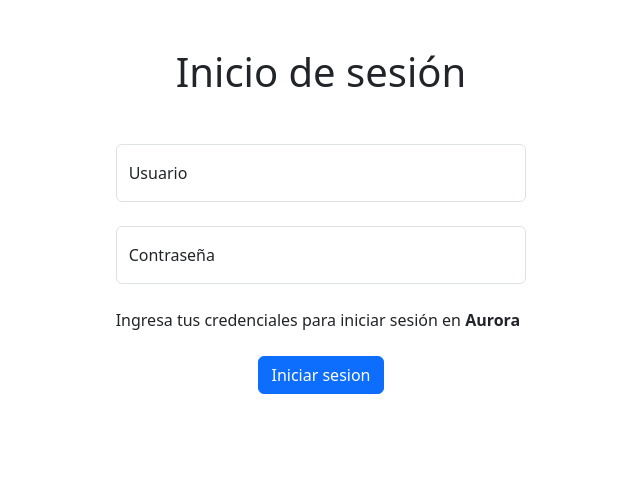
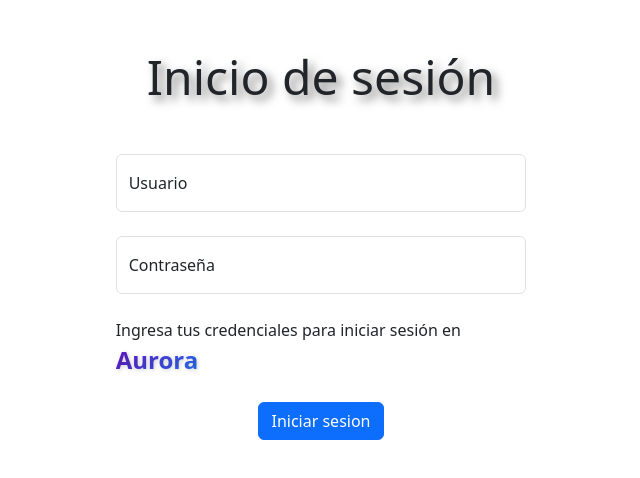
Before and after one commit to Juan-PAP/FrontDoo, a Vue app: page /login in a window 1280 px wide. Shown: the top 478 px of the page, without its empty margins (319-959 px from the left). Built offline with nearby package versions, Linux system fonts and the light colour scheme.

Commit message:
conexion login home

```diff
--- a/src/App.vue
+++ b/src/App.vue
@@ -1,11 +1,12 @@
 <script setup lang="ts">
 import Navbar from './components/Navbar.vue';
+
 import { show } from './modules/state';
 </script>
 
 <template>
 
-  <Navbar v-if="show"></Navbar>
+  <Navbar v-if ="show"></Navbar>
 
   <RouterView></RouterView>
 
--- a/src/components/Login.vue
+++ b/src/components/Login.vue
@@ -1,6 +1,7 @@
 <script setup lang="ts">
 import { reactive, ref } from 'vue';
 import { show } from '../modules/state';
+import router from '../router';
 
 interface Login {
     username: string;
@@ -22,8 +23,13 @@ function send () {
     if (!validate()){
         return console.log("error")
     }
-    show.value = true;
+    if (form.username == "Jkila" && form.password == "Kijuampa"){
+        router.push('/home')
+        show.value = true;
 
+    } else{
+        show.value = false;
+    }
     console.log("Formulario valido: ", form.password, form.username)
 }
 
@@ -56,4 +62,16 @@ function send () {
 </template>
 
 <style scoped>
+.title {
+    font-size: 300%;
+    text-shadow: 5px 5px 10px rgba(0,0,0,0.5);
+}
+
+.aurora {
+    font-size: 150%;
+    background: linear-gradient(135deg, #6a11cb, #2575fc);
+    -webkit-background-clip: text;
+    -webkit-text-fill-color: transparent;
+    text-shadow: 1px 1px 4px rgba(0,0,0,0.2);
+}
 </style>
```
